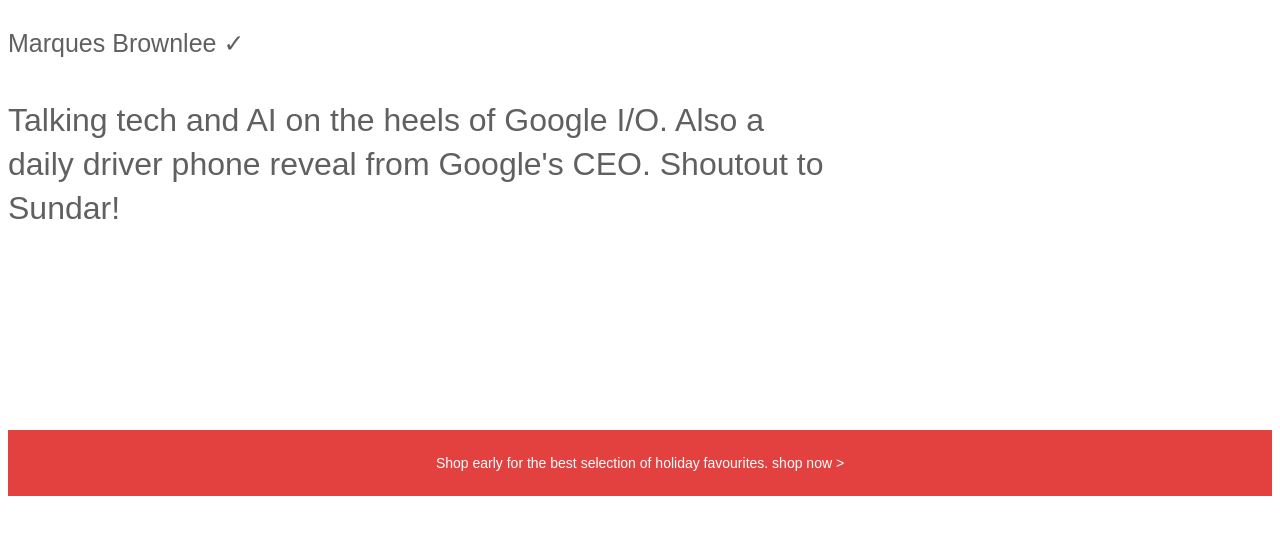
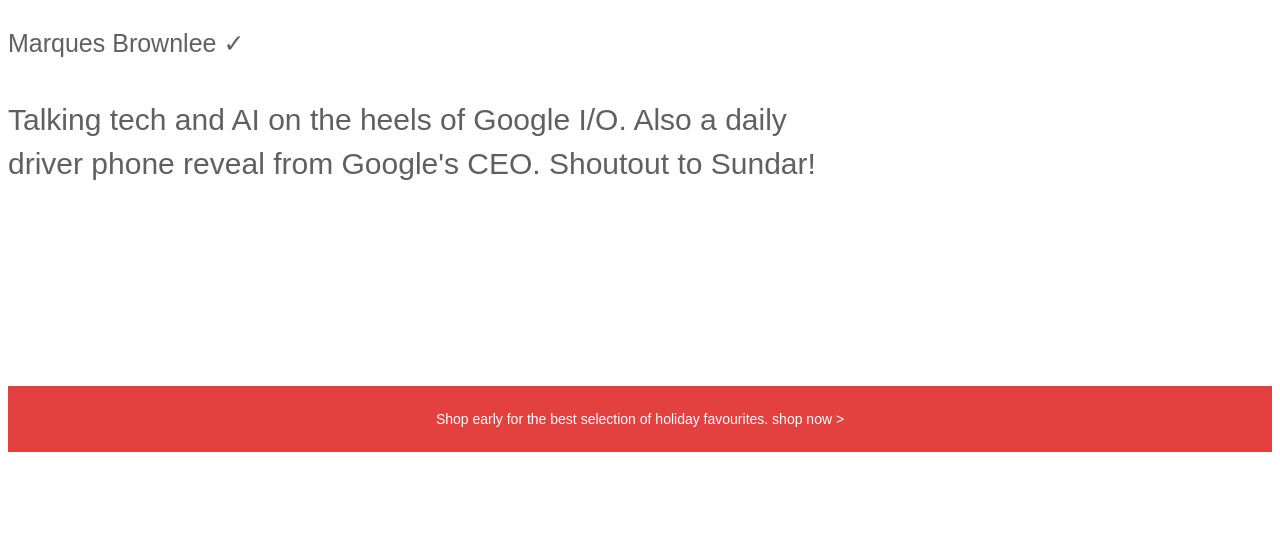
Before and after one commit to Gracyglobal/SuperSimple.Dev_Text-Styling, a plain HTML site: page index.html in a window 1280 px wide. Shown: the part 172-706 px from the top of the page. Drawn offline with Linux system fonts and the light colour scheme.

Commit message:
Text Styling

```diff
--- a/index.html
+++ b/index.html
@@ -35,9 +35,9 @@
     }
 
     .video-description{
-      font-size: 32px;     /* 14px */
+      font-size: 30px;     /* 14px */
       color: rgb(96,96,96);
-      width: 820px;       /* 280px; */
+      width: 850px;       /* 280px; */
       line-height: 44px; /* 22px; */
       margin-bottom:200px; /*100px;*/
     }
```
